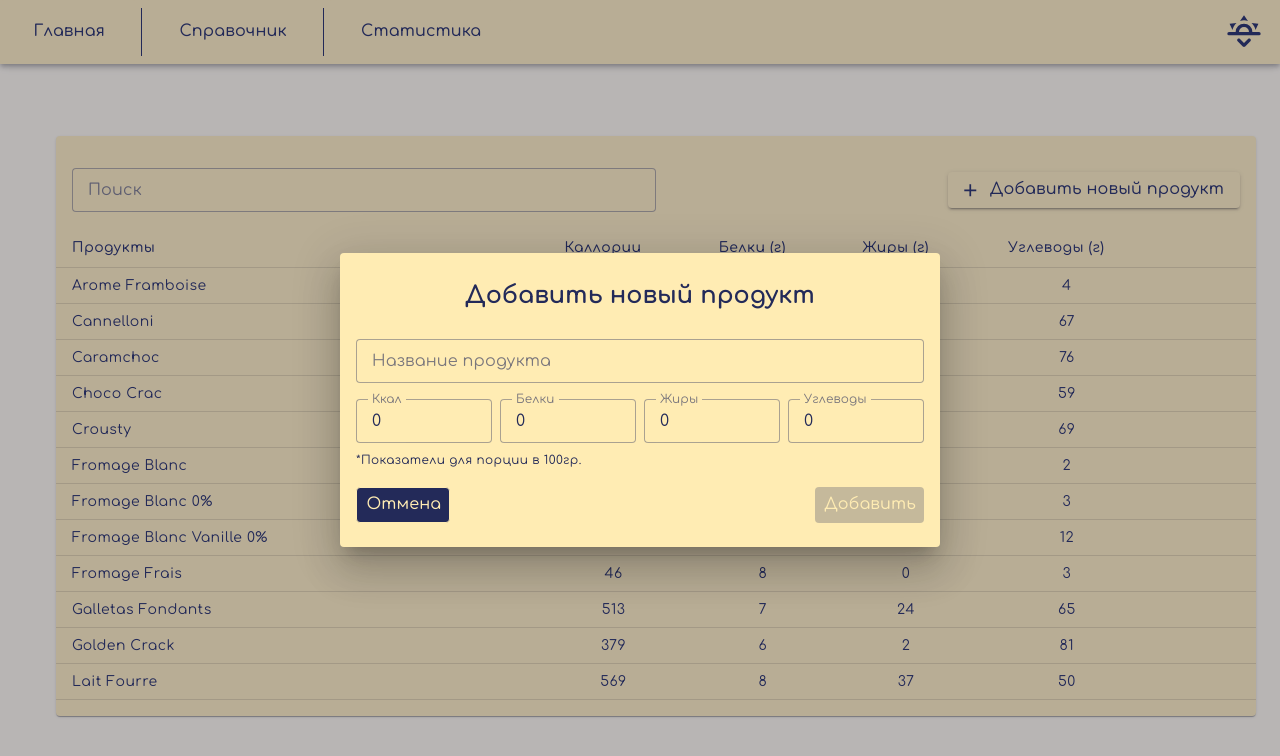
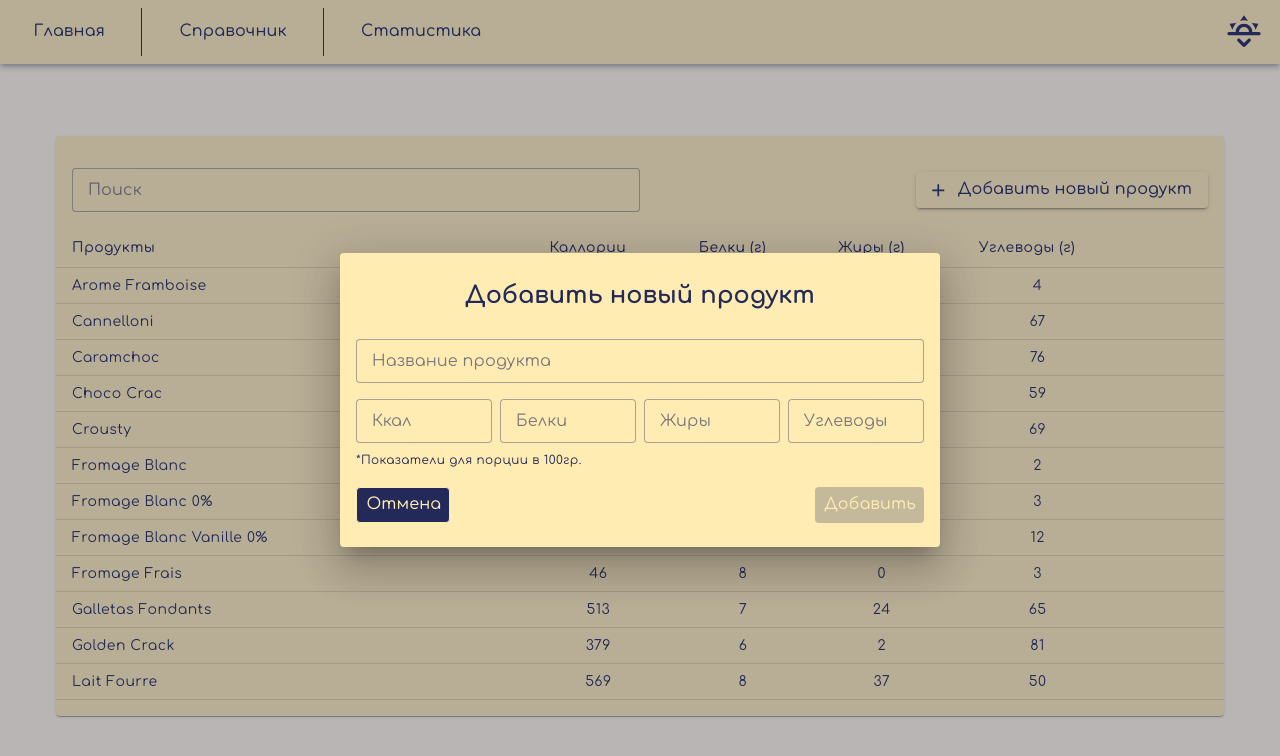
Before and after one commit to Bbq-11/strapi-hl, a Vue app: page /healthy-lifestyle/guide in a window 1280 px wide. Both pictures are taken after a click on the button "Добавить новый продукт". Shown: the top 756 px of the page. Built offline with nearby package versions, Linux system fonts and the light colour scheme.

Commit message:
cleaning

```diff
--- a/src/components/CardActionsWithUserLibrary.vue
+++ b/src/components/CardActionsWithUserLibrary.vue
@@ -11,10 +11,10 @@ const props = defineProps({
         required: false,
         default: () => ({
             name: '',
-            calories: 0,
-            proteins: 0,
-            fats: 0,
-            carbs: 0,
+            calories: '',
+            proteins: '',
+            fats: '',
+            carbs: '',
         }),
     },
     text: String,
@@ -37,10 +37,10 @@ const editProduct = () => {
     if (props.isAdd) {
         productStore.addProduct(item);
         item.name = '';
-        item.calories = 0;
-        item.proteins = 0;
-        item.fats = 0;
-        item.carbs = 0;
+        item.calories = '';
+        item.proteins = '';
+        item.fats = '';
+        item.carbs = '';
     } else productStore.editProduct(item, props.product);
 };
 const switchDialog = () => (dialog.value = !dialog.value);
@@ -48,7 +48,10 @@ const checkValidStringValues = (value, minLength = 1, maxLength = 100) => {
     const regex = new RegExp(`^.{${minLength},${maxLength}}$`);
     return regex.test(value);
 };
-const checkValidNumValues = (value) => /^(0|[1-9][0-9]{0,3}(\.[0-9]{0,2})?|0\.[0-9]{0,2})$/.test(value);
+const checkValidNumValues = (value) => {
+    if (value === '') return true;
+    return /^(0|[1-9][0-9]{0,3}(\.[0-9]{0,2})?|0\.[0-9]{0,2})$/.test(value);
+};
 const checkValidData = computed(() => {
     return (
         checkValidStringValues(item.name) &&
@@ -99,9 +102,10 @@ const checkValidData = computed(() => {
                                 class="text-subtitle-1"
                                 base-color="primary"
                                 autocomplete="off"
-                                v-model="item[value]"
-                                :maxlength="value === 'name' ? 100 : 6"
+                                v-model.trim="item[value]"
+                                :maxlength="value === 'name' ? 100 : 5"
                                 :label="listTitleForTextField[index]"
+                                :placeholder="value === 'name' ? '' : '0'"
                                 :rules="value === 'name' ? [checkValidStringValues] : [checkValidNumValues]"
                             />
                         </v-col>
--- a/src/components/CardEditFoodEaten.vue
+++ b/src/components/CardEditFoodEaten.vue
@@ -32,7 +32,7 @@ const adding = () => {
         v-model="dialog"
     >
         <v-card class="text-primary pa-4 text-subtitle-1">
-            <v-card-title class="mb-4 text-h5 w-75 mx-auto">
+            <v-card-title class="mb-4 text-h5 w-75 mx-auto text-center">
                 {{ props.item.name }}
             </v-card-title>
             <v-card-text class="pa-0">
--- a/src/components/CardEditPersonalData.vue
+++ b/src/components/CardEditPersonalData.vue
@@ -40,7 +40,7 @@ const listSelectActivity = [
         },
     },
     {
-        title: 'Экстремальный ',
+        title: 'Экстремальный',
         props: {
             subtitle: 'С почти ежедневным графиком и несколькими тренировками в течение дня',
         },
--- a/src/pages/Charts.vue
+++ b/src/pages/Charts.vue
@@ -76,10 +76,12 @@ const listDates = ref([actualDate]);
                                 >
                                     {{ key > 0 ? key : '-' }}
                                     <span
-                                        v-if="index === 3 && personStore.person.isActive"
+                                        v-if="index === 3 && personStore.person.isActive && personStore.getStandard"
                                         class="ml-2"
                                     >
-                                        ({{ Math.floor(((key / personStore.getStandard) * 100) / listDates.length) }} %)
+                                        (
+                                        {{ Math.floor(((key / personStore.getStandard) * 100) / listDates.length) }}
+                                        %)
                                     </span>
                                 </v-col>
                             </template>
--- a/src/pages/Home.vue
+++ b/src/pages/Home.vue
@@ -62,7 +62,7 @@ const listDiet = [
                         <v-col>
                             {{ key > 0 ? key : '-' }}
                             <span
-                                v-if="index === 3 && personStore.person.isActive"
+                                v-if="index === 3 && personStore.person.isActive && personStore.getStandard"
                                 class="ml-2"
                             >
                                 ({{ Math.floor((key / personStore.getStandard) * 100) }} %)</span
--- a/src/stores/Calendar.js
+++ b/src/stores/Calendar.js
@@ -9,19 +9,44 @@ export const useCalendarStore = defineStore('calendarStore', () => {
     const calendarLS = localStorage.getItem('calendar');
     if (calendarLS) calendar.value = JSON.parse(calendarLS)._value;
 
+    const listOfMeals = ['breakfast', 'lunch', 'dinner'];
+
+    const defaultMeal = () => {
+        return {
+            proteins: 0,
+            fats: 0,
+            carbs: 0,
+            calories: 0,
+        };
+    };
+    const formatFood = (food) => {
+        const res = {};
+        Object.keys(food).forEach((key) => {
+            res[key] = food[key] % 1 ? food[key].toFixed(2) : food[key];
+        });
+        return res;
+    };
+    const formatSumFoods = (sum, numberDays) => {
+        const res = {};
+        Object.keys(sum).forEach((key) => {
+            const averageCount = sum[key] / numberDays;
+            res[key] = averageCount % 1 ? averageCount.toFixed(2) : averageCount;
+        });
+        return res;
+    };
+
     const addToMealList = (day, meal, listFoods) => {
         const currentDate = format(day, 'yyyy-MM-dd');
-        const defaultItem = {
+        const item = {
             date: currentDate,
             breakfast: [],
             lunch: [],
             dinner: [],
         };
-        if (calendar.value.findIndex((item) => item?.date === currentDate) === -1)
-            calendar.value.push({ ...defaultItem });
-        const dayIndex = calendar.value.findIndex((item) => item?.date === currentDate);
+        if (calendar.value.findIndex((item) => item?.date === currentDate) === -1) calendar.value.push({ ...item });
+        const indexDay = calendar.value.findIndex((item) => item?.date === currentDate);
         [...listFoods].forEach((food) =>
-            calendar.value[dayIndex][meal].push({
+            calendar.value[indexDay][meal].push({
                 ...food,
                 id: `${food.id}-${Date.now()}`,
             }),
@@ -29,28 +54,20 @@ export const useCalendarStore = defineStore('calendarStore', () => {
     };
     const removeMeal = (day, meal, id) => {
         const currentDate = format(day, 'yyyy-MM-dd');
-        const dayIndex = calendar.value.findIndex((item) => item?.date === currentDate);
-        calendar.value[dayIndex][meal] = calendar.value[dayIndex][meal].filter((item) => item.id !== id);
+        const indexDay = calendar.value.findIndex((item) => item?.date === currentDate);
+        calendar.value[indexDay][meal] = calendar.value[indexDay][meal].filter((item) => item.id !== id);
     };
-
     const getListOneMeal = (day, meal) =>
         computed(() => {
             const currentDate = format(day, 'yyyy-MM-dd');
             if (calendar.value.find((item) => item?.date === currentDate)) {
-                const dayIndex = calendar.value.findIndex((item) => item?.date === currentDate);
-                return calendar.value[dayIndex][meal];
+                const indexDay = calendar.value.findIndex((item) => item?.date === currentDate);
+                return calendar.value[indexDay][meal];
             } else return [];
         });
-
     const getInfoOneMeal = (day, meal) =>
         computed(() => {
             const currentItem = getListOneMeal(day, meal).value;
-            const defaultItem = {
-                proteins: 0,
-                fats: 0,
-                carbs: 0,
-                calories: 0,
-            };
             if (currentItem.length) {
                 const res = currentItem.reduce((acc, curItem) => {
                     acc.calories += curItem.calories * (curItem.weight / 100);
@@ -58,53 +75,28 @@ export const useCalendarStore = defineStore('calendarStore', () => {
                     acc.fats += curItem.fats * (curItem.weight / 100);
                     acc.carbs += curItem.carbs * (curItem.weight / 100);
                     return acc;
-                }, defaultItem);
-                return {
-                    proteins: res.proteins % 1 ? res.proteins.toFixed(2) : res.proteins,
-                    fats: res.fats % 1 ? res.fats.toFixed(2) : res.fats,
-                    carbs: res.carbs % 1 ? res.carbs.toFixed(2) : res.carbs,
-                    calories: res.calories % 1 ? res.calories.toFixed(2) : res.calories,
-                };
-            } else return defaultItem;
+                }, defaultMeal());
+                return formatFood(res);
+            } else return defaultMeal();
         });
-
     const getInfoAllMeal = (day) =>
         computed(() => {
-            const currentItem = [
-                getInfoOneMeal(day, 'breakfast').value,
-                getInfoOneMeal(day, 'lunch').value,
-                getInfoOneMeal(day, 'dinner').value,
-            ];
-            const defaultItem = {
-                proteins: 0,
-                fats: 0,
-                carbs: 0,
-                calories: 0,
-            };
+            const currentItem = [];
+            listOfMeals.forEach((meal) => {
+                currentItem.push(getInfoOneMeal(day, meal).value);
+            });
             const res = currentItem.reduce((acc, curItem) => {
                 acc.calories += +curItem.calories;
                 acc.proteins += +curItem.proteins;
                 acc.fats += +curItem.fats;
                 acc.carbs += +curItem.carbs;
                 return acc;
-            }, defaultItem);
-            return {
-                proteins: res.proteins % 1 ? res.proteins.toFixed(2) : res.proteins,
-                fats: res.fats % 1 ? res.fats.toFixed(2) : res.fats,
-                carbs: res.carbs % 1 ? res.carbs.toFixed(2) : res.carbs,
-                calories: res.calories % 1 ? res.calories.toFixed(2) : res.calories,
-            };
+            }, defaultMeal());
+            return formatFood(res);
         });
-
     const getInfoAllMealInGapDays = (listDates) =>
         computed(() => {
             if ([...listDates].length === 1) return getInfoAllMeal([...listDates][0]).value;
-            const defaultItem = {
-                proteins: 0,
-                fats: 0,
-                carbs: 0,
-                calories: 0,
-            };
             const res = [...listDates].reduce((acc, curItem) => {
                 const currentItem = getInfoAllMeal(curItem).value;
                 acc.calories += +currentItem.calories;
@@ -112,27 +104,9 @@ export const useCalendarStore = defineStore('calendarStore', () => {
                 acc.fats += +currentItem.fats;
                 acc.carbs += +currentItem.carbs;
                 return acc;
-            }, defaultItem);
-            return {
-                proteins:
-                    (res.proteins / listDates.length) % 1
-                        ? (res.proteins / listDates.length).toFixed(2)
-                        : res.proteins / listDates.length,
-                fats:
-                    (res.fats / listDates.length) % 1
-                        ? (res.fats / listDates.length).toFixed(2)
-                        : res.fats / listDates.length,
-                carbs:
-                    (res.carbs / listDates.length) % 1
-                        ? (res.carbs / listDates.length).toFixed(2)
-                        : res.carbs / listDates.length,
-                calories:
-                    (res.calories / listDates.length) % 1
-                        ? (res.calories / listDates.length).toFixed(2)
-                        : res.calories / listDates.length,
-            };
+            }, defaultMeal());
+            return formatSumFoods(res, listDates);
         });
-
     const getListActualDays = (listDates) =>
         computed(() => {
             if ([...listDates].length === 1)
--- a/src/stores/Products.js
+++ b/src/stores/Products.js
@@ -5,54 +5,47 @@ import db from '../../db';
 export const useProductStore = defineStore('productStore', () => {
     const products = ref([]);
 
-    const addProducts = () => {
-        const productsLS = localStorage.getItem('myLibrary');
-        if (productsLS) products.value = JSON.parse(productsLS);
-        for (let i in db) {
-            products.value.push({
-                id: i,
-                name: db[i].name,
-                calories: Number(db[i].calories.match(/\d+/)),
-                proteins: Number(db[i].proteins.match(/\d+/)),
-                fats: Number(db[i].fats.match(/\d+/)),
-                carbs: Number(db[i].carbs.match(/\d+/)),
-            });
-        }
-    };
-
-    const addProduct = (item) => {
-        const product = {
-            id: Date.now(),
+    const formatProduct = (item) => {
+        return {
             name: item.name,
             calories: Number(String(item.calories).match(/\d+/)),
             proteins: Number(String(item.proteins).match(/\d+/)),
             fats: Number(String(item.fats).match(/\d+/)),
             carbs: Number(String(item.carbs).match(/\d+/)),
         };
+    };
+    const addProducts = () => {
+        const productsLS = localStorage.getItem('myLibrary');
+        if (productsLS) products.value = JSON.parse(productsLS);
+        for (let i in db) products.value.push({ id: i, ...formatProduct(db[i]) });
+    };
+    const addProduct = (item) => {
+        const product = {
+            id: Date.now(),
+            ...formatProduct(item),
+        };
         products.value.unshift(product);
         const productsLS = JSON.parse(localStorage.getItem('myLibrary')) || [];
         productsLS.unshift(product);
         localStorage.setItem('myLibrary', JSON.stringify(productsLS));
     };
-
     const searchProducts = (inputValue) => {
         return inputValue.value
             ? products.value.filter((el) => el.name.toLowerCase().includes(inputValue.value.toLowerCase()))
             : products.value;
     };
-
     const removeProduct = (id) => {
         products.value = products.value.filter((item) => item?.id !== id);
         const productsLS = JSON.parse(localStorage.getItem('myLibrary'));
         localStorage.setItem('myLibrary', JSON.stringify(productsLS.filter((item) => item?.id !== id)));
     };
-    const editProduct = (newIItem, lastItem) => {
-        const item = products.value.findIndex((el) => el.id === lastItem.id);
-        products.value[item] = Object.assign(products.value[item], newIItem);
-
+    const editProduct = (newItem, lastItem) => {
+        const item = products.value.findIndex((el) => el?.id === lastItem.id);
+        const updateItem = { id: products.value[item].id, ...formatProduct(newItem) };
+        products.value[item] = updateItem;
         const productsLS = JSON.parse(localStorage.getItem('myLibrary'));
         const itemLS = productsLS.findIndex((el) => el.id === lastItem.id);
-        productsLS[itemLS] = Object.assign(productsLS[itemLS], newIItem);
+        productsLS[itemLS] = updateItem;
         localStorage.setItem('myLibrary', JSON.stringify(productsLS));
     };
 
--- a/src/style.css
+++ b/src/style.css
@@ -44,7 +44,7 @@
 }
 
 .table-container {
-  width: 1200px;
+  width: 1200p;
 }
 
 .calories-container {
--- a/src/style.scss
+++ b/src/style.scss
@@ -47,7 +47,7 @@ $fontFamily: 'Comfortaa', sans-serif;
 }
 
 .table-container {
-  width: 1200px;
+  width: 1200p;
 }
 
 .calories-container {
```
Also changed, not shown: src/components/CardAddingFoodEaten.vue (+11 -8 lines), src/stores/Person.js (+5 -4 lines).
